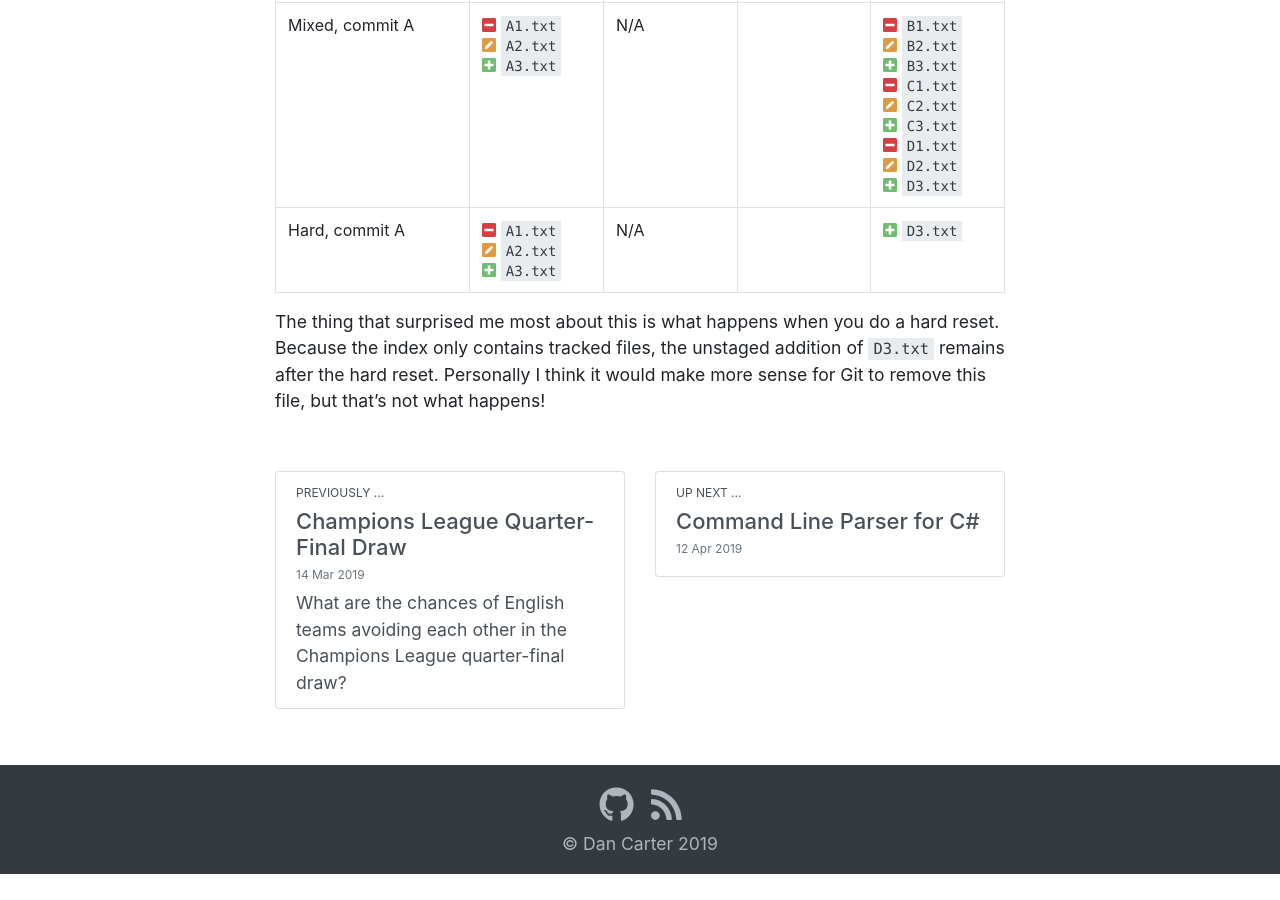
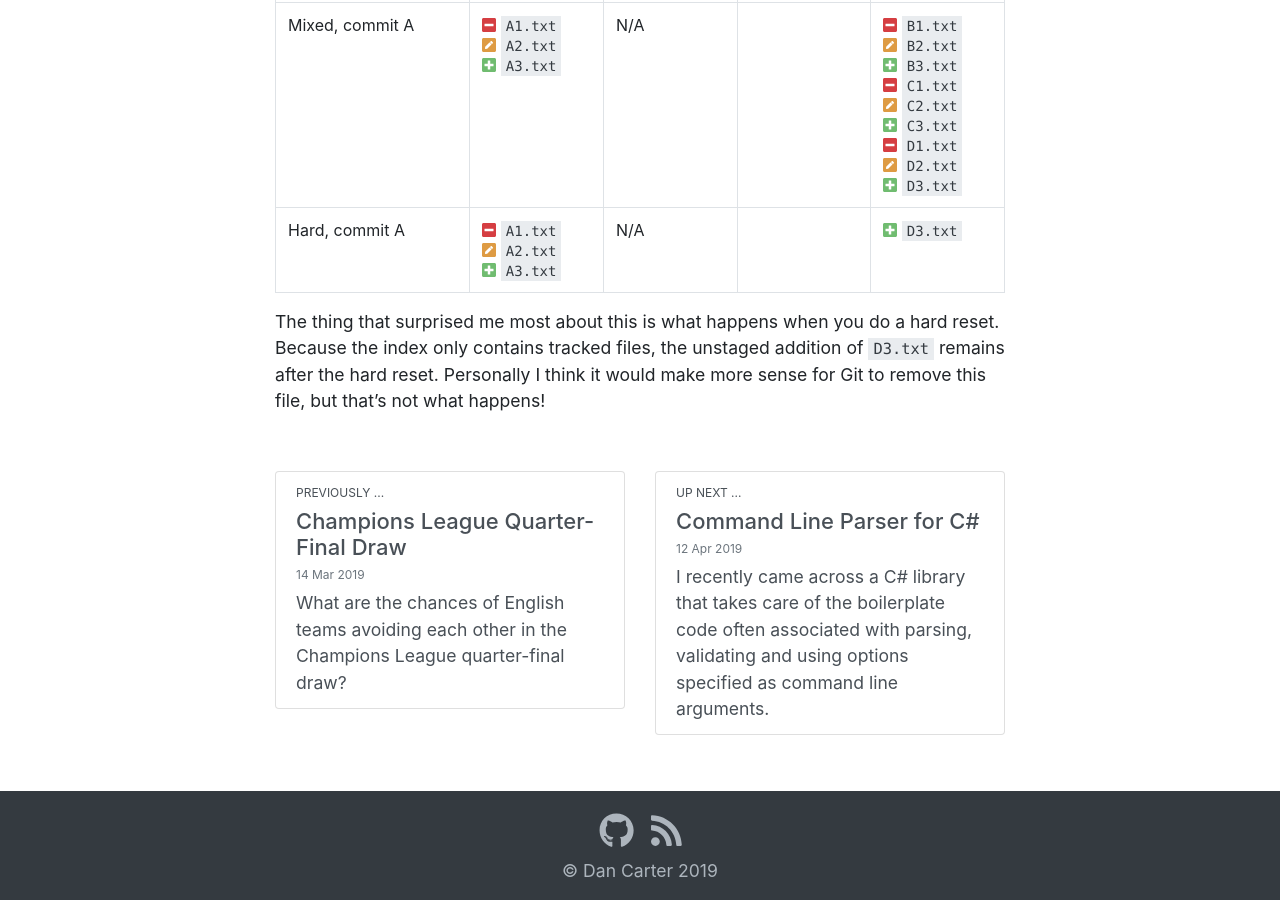
Before and after one commit to djcarter85/codingblog, a Jekyll site: the page built from _posts/2019-03-21-git-resets.md, in a window 1280 px wide and 900 px high, scrolled down 1261 px. Built offline with Jekyll 4.4.1, drawn with Linux system fonts in a browser that asks for light colours; nearby versions of some CDN libraries; before the commit the page ends 2135 px from its top, so only the background shows below that.

Commit message:
Add summary for command line parser post

```diff
--- a/_posts/2019-04-12-command-line-parser.md
+++ b/_posts/2019-04-12-command-line-parser.md
@@ -1,5 +1,6 @@
 ---
 title: Command Line Parser for C#
+summary: I recently came across a C# library that takes care of the boilerplate code often associated with parsing, validating and using options specified as command line arguments.
 ---
 
 I recently came across [Command Line Parser](https://github.com/commandlineparser/commandline). It's a C# library (available on NuGet) that takes care of the boilerplate code often associated with parsing, validating and using options specified as command line arguments.
```
